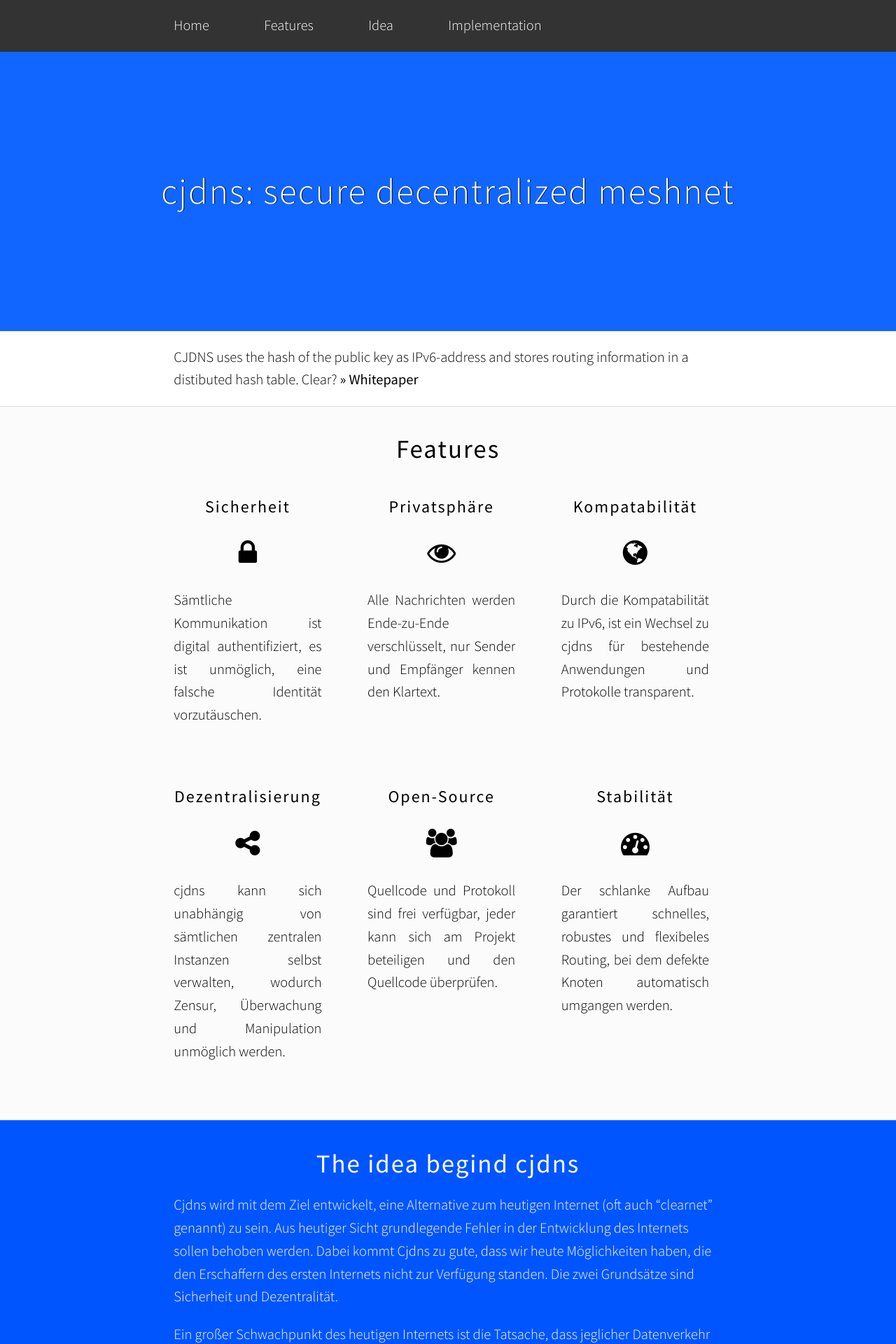
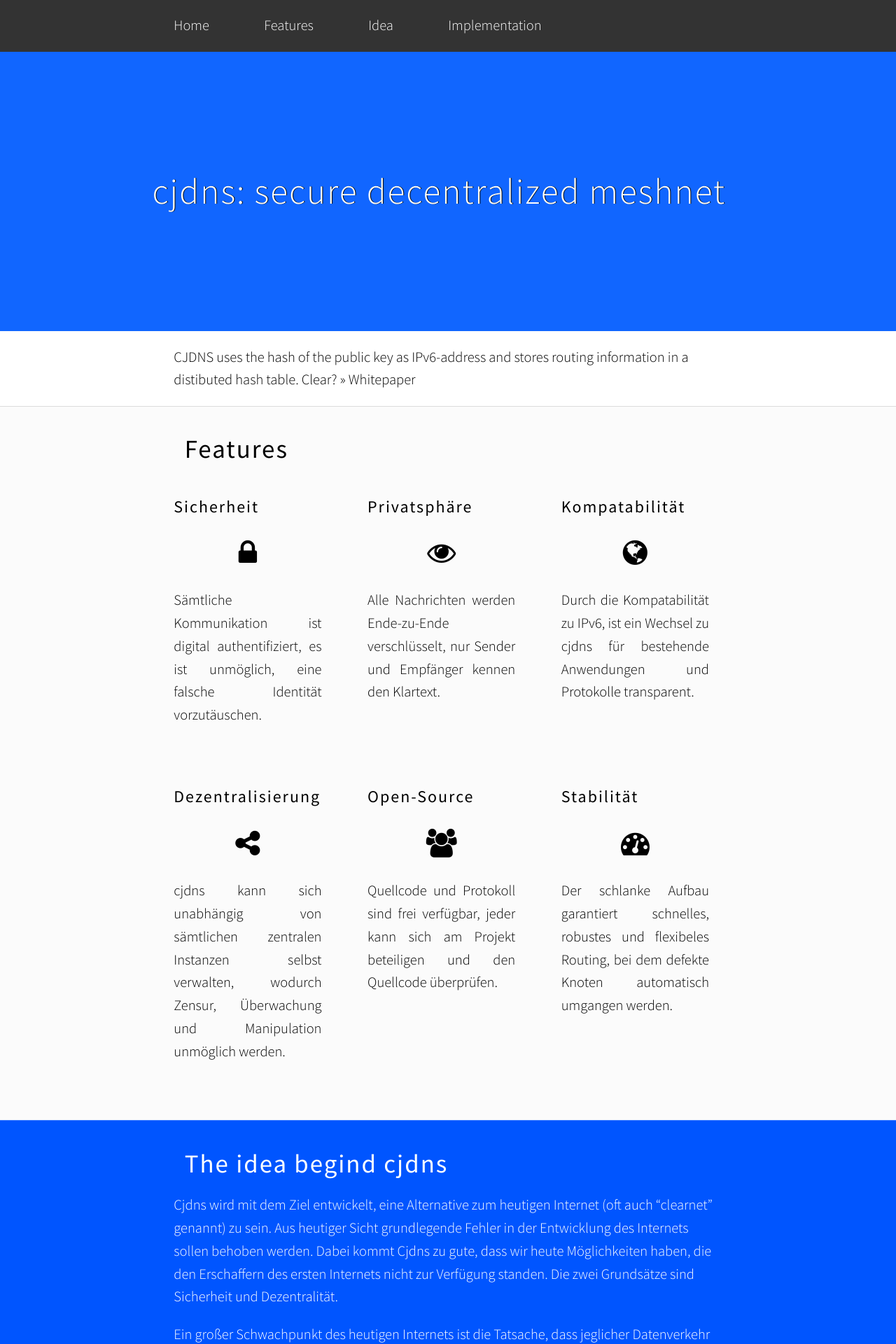
Before and after one commit to mawalu/cjdns-website, a Jekyll site: the page built from index.html, in a window 1280 px wide. Shown: the top 1920 px of the page at 70% size. Built offline with Jekyll 4.4.1, drawn with Linux system fonts in a browser that asks for light colours; nearby versions of some CDN libraries; some web fonts are replaced.

Commit message:
Update vendor.sass

```diff
--- a/_sass/vendor.sass
+++ b/_sass/vendor.sass
@@ -9,13 +9,9 @@ h1, h2, h3, h4, h5, h6
   font-family: "Source Sans Pro", sans-serif
   font-weight: 300
   text-transform: none
-  text-align: center
 
-a
+article a
   font-weight: 500
-
-header a
-  font-weight: 300
 
 nav ul
   margin: 0
```
